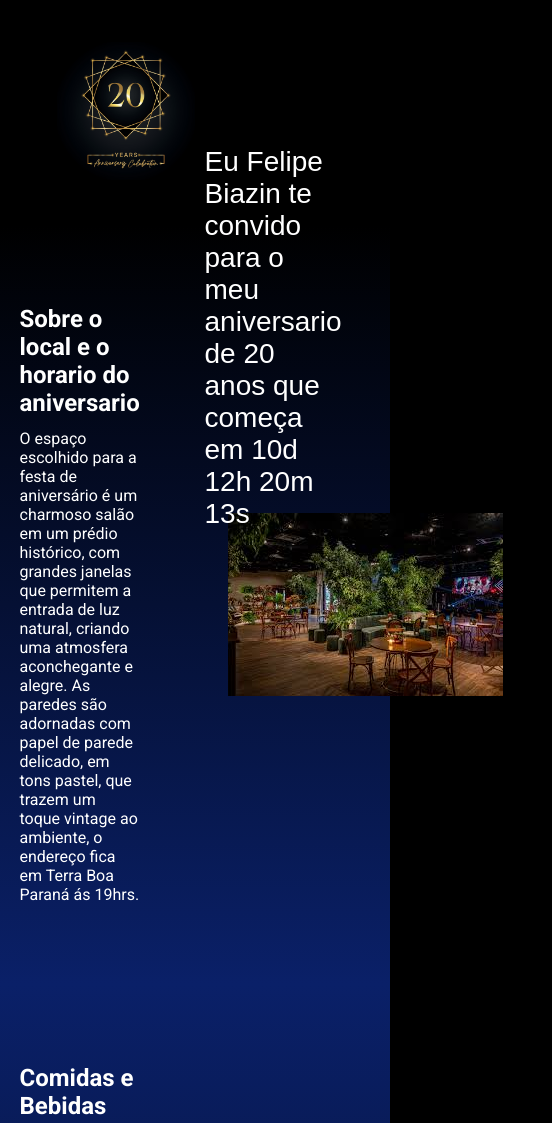
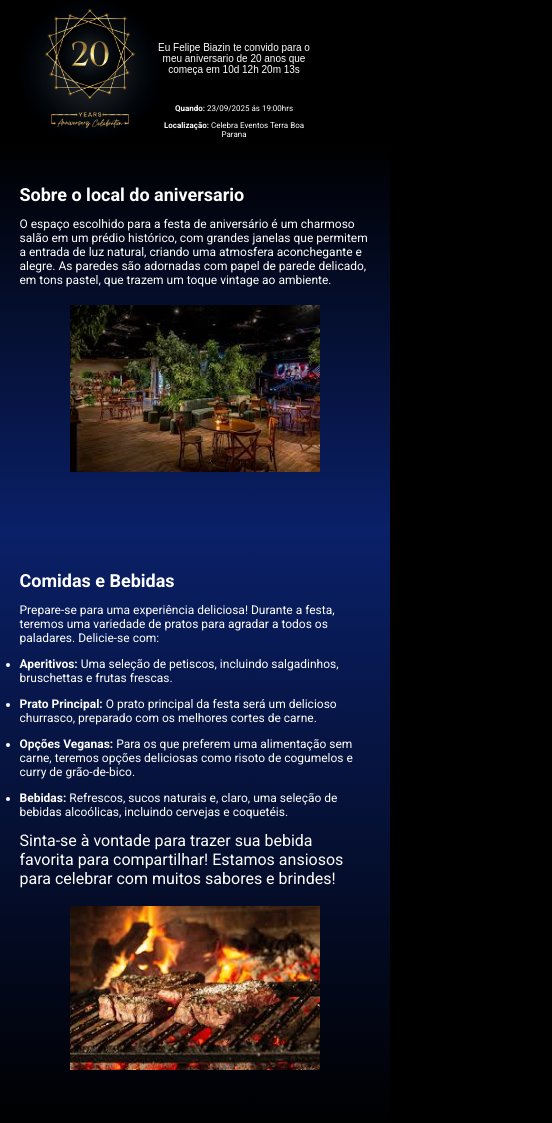
Before and after one commit to FelipeBiazin05/Meu_Aniversario, a website built with Parcel: page src/index.html in a window 390 px wide. Shown: the top 1123 px of the page, 552 px wide, since content can reach past the window. Built offline with nearby package versions, Linux system fonts and the light colour scheme; a web font is replaced by a local one.

Commit message:
Terminando o CSS responsivo do site

```diff
--- a/src/index.html
+++ b/src/index.html
@@ -11,25 +11,37 @@
     <link rel="preconnect" href="https://fonts.gstatic.com" crossorigin>
     <link href="https://fonts.googleapis.com/css2?family=Protest+Strike&family=Roboto:ital,wght@0,400;0,700;1,100&display=swap" rel="stylesheet">
     <link rel="stylesheet" href="./styles/main.scss">
+    <link rel="stylesheet" href="https://unpkg.com/aos@next/dist/aos.css" />
+
 </head>
 <body>
     <header class="hero">
         <div class="container">
-            <img class="hero__img" src="./images/Imagem De Fundo.jpg" alt="imagem de anievrsario de 20 anos">
+            <div>
+                <img class="hero__img" src="./images/Imagem De Fundo.jpg" alt="imagem de anievrsario de 20 anos">
             <p class="hero__title">
                 Eu Felipe Biazin te convido para o meu aniversario de 20 anos que começa em <span>10d 12h 20m 13s</span>
             </p>
+            <ul class="hero__info">
+                <li class="hero__info__itemA">
+                    <b>Localização:</b> Celebra Eventos Terra Boa Parana
+                </li>
+                <li class="hero__info__itemB">
+                    <b>Quando:</b> 23/09/2025 ás 19:00hrs
+                </li>
+            </ul>
+            </div>
         </div>
     </header>
     <section class="sobre sobre--info">
-        <div class="container">
+        <div class="container" data-aos="fade-right" data-aos-offset="300" data-aos-easing="ease-in-sine" data-aos-duration="600">
             <div class="sobre__detalhes">
                 <div class="sobre__detalhes__info">
                     <h1 class="sobre__detalhes__info__titulo">
-                        Sobre o local e o horario do aniversario
+                        Sobre o local do aniversario
                     </h1>
                     <p class="sobre__detalhes__info__descricao">
-                        O espaço escolhido para a festa de aniversário é um charmoso salão em um prédio histórico, com grandes janelas que permitem a entrada de luz natural, criando uma atmosfera aconchegante e alegre. As paredes são adornadas com papel de parede delicado, em tons pastel, que trazem um toque vintage ao ambiente, o endereço fica em Terra Boa Paraná ás 19hrs.
+                        O espaço escolhido para a festa de aniversário é um charmoso salão em um prédio histórico, com grandes janelas que permitem a entrada de luz natural, criando uma atmosfera aconchegante e alegre. As paredes são adornadas com papel de parede delicado, em tons pastel, que trazem um toque vintage ao ambiente.
                     </p>
                 </div>
                 <img class="sobre__detalhes__img" src="./images/foto de festa de aniversario.jfif" alt="local">
@@ -37,7 +49,7 @@
         </div>
     </section>
     <section class="sobre sobre--info-comidas">
-        <div class="container">
+        <div class="container" data-aos="fade-left" data-aos-duration="1500">
             <div class="sobre__detalhes">
                 <div class="sobre__detalhes__info">
                     <h1 class="sobre__detalhes__info__titulo">
@@ -54,7 +66,7 @@
                             <b>Prato Principal:</b> O prato principal da festa será um delicioso churrasco, preparado com os melhores cortes de carne.
                         </li>
                         <li class="sobre__detalhes__info__cardapio__item">
-                            <b>Opções Vegetarianas/Veganas:</b> Para os que preferem uma alimentação sem carne, teremos opções deliciosas como risoto de cogumelos e curry de grão-de-bico.
+                            <b>Opções Veganas:</b> Para os que preferem uma alimentação sem carne, teremos opções deliciosas como risoto de cogumelos e curry de grão-de-bico.
                         </li>
                         <li class="sobre__detalhes__info__cardapio__item">
                             <b>Bebidas:</b> Refrescos, sucos naturais e, claro, uma seleção de bebidas alcoólicas, incluindo cervejas e coquetéis.
@@ -69,7 +81,7 @@
         </div>
     </section>
     <section class="sobre">
-        <div class="container">
+        <div class="container" data-aos="fade-down" data-aos-easing="linear" data-aos-duration="1500">
             <div class="sobre__detalhes">
                 <div class="sobre__detalhes__info">
                     <h1 class="sobre__detalhes__info__titulo">
@@ -85,17 +97,18 @@
                             <input required type="tel" name="numeroConvidado" id="numeroConvidado">
                         </div>
                         <div class="sobre__detalhes__info__form__questoes">
-                            <input class="sobre__detalhes__info__form__questoes__checkbox" type="checkbox" name="confirmacao" id="confirmo"><label for="">Confirmo minha presença</label> <br>
-                            <input class="sobre__detalhes__info__form__questoes__checkbox" type="checkbox" name="confirmacao" id="naoConfirmo"><label for="">Não poderei comparecer</label> <br>
-                            <input class="sobre__detalhes__info__form__questoes__checkbox" type="checkbox" name="confirmacao" id="Talvez"><label for="">Talvez</label> <br>
+                            <input class="sobre__detalhes__info__form__questoes__radio" required type="radio" name="confirmacao" id="confirmo"><label for="">Confirmo minha presença</label> <br>
+                            <input class="sobre__detalhes__info__form__questoes__radio" required type="radio" name="confirmacao" id="naoConfirmo"><label for="">Não poderei comparecer</label> <br>
+                            <input class="sobre__detalhes__info__form__questoes__radio" required type="radio" name="confirmacao" id="Talvez"><label for="">Talvez</label> <br>
                         </div>
                         <button>Confirmar</button>
                     </form>
                 </div>
-                <img class="sobre__detalhes__img" src="./images/logo/contato.png" alt="contato">
+                <img class="sobre__detalhes__img sobre__detalhes__img&--image-confirmacao" src="./images/logo/contato.png" alt="contato">
             </div>
         </div>
     </section>
+    <script src="https://unpkg.com/aos@next/dist/aos.js"></script>
     <script src="./scripts/main.js"></script>
 </body>
 </html>
--- a/src/scripts/main.js
+++ b/src/scripts/main.js
@@ -0,0 +1 @@
+AOS.init();
--- a/src/styles/_hero.scss
+++ b/src/styles/_hero.scss
@@ -1,23 +1,131 @@
 @use 'variaveis';
 
 .hero {
-    padding: 2.6em;
+    display: flex;
+    justify-content: space-between;
+    position: relative;
+
+    &__container {
+        display: flex;
+        justify-content: center;
+        align-items: center;
+        position: relative;
+    }
 
         &__img {
             width: 50%;
+            max-width: 100%;
+            height: auto;
+            object-fit: cover;
         }
 
         &__title {
             color: variaveis.$corDoTituloHero;
             font-size: 28px;
+            font-family: "Protest Strike", sans-serif;
             position: absolute;
             top: 40%;
             left: 70%;
             transform: translate(-50%, -50%);
-        font-family: "Protest Strike", sans-serif;
+            text-align: center;
         }
 
         span {
             font-family: "Protest Strike", sans-serif;
         }
+
+        &__info {
+
+        &__itemA {
+            color: variaveis.$corDoTituloHero;
+            font-size: 16px;
+            position: absolute;
+            top: 70%;
+            left: 70%;
+            transform: translate(-50%, -50%);
+            text-align: center;
+            list-style: none;
         }
+
+        &__itemB {
+            color: variaveis.$corDoTituloHero;
+            font-size: 16px;
+            position: absolute;
+            top: 76%;
+            left: 70%;
+            transform: translate(-50%, -50%);
+            text-align: center;
+            list-style: none;
+        }
+    }
+}
+
+@media (max-width: 1023px) {
+    .hero {
+
+        &__title {
+            font-size: 18px;
+        }
+
+        &__info {
+
+
+            &__itemA {
+                margin: 0;
+                font-size: 14px;
+                top: 75%;
+                position: absolute;
+                left: 70%;
+                transform: translate(-50%, -50%);
+            }
+
+            &__itemB {
+                margin: 0;
+                font-size: 14px;
+                top: 65%;
+                position: absolute;
+                left: 70%;
+                transform: translate(-50%, -50%);
+            }
+        }
+    }
+}
+
+@media (max-width: 640px) {
+    .hero {
+        flex-direction: row;
+        &__img {
+            width: 40%;
+        }
+
+        &__title {
+            font-size: 10px;
+            position: absolute;
+            top: 40%;
+            left: 60%;
+            transform: translate(-50%, -50%);
+        }
+
+        &__info {
+
+
+            &__itemA {
+                margin: 0;
+                font-size: 8px;
+                top: 90%;
+                position: absolute;
+                left: 60%;
+                transform: translate(-50%, -50%);
+            }
+
+            &__itemB {
+                margin: 0;
+                font-size: 8px;
+                top: 75%;
+                position: absolute;
+                left: 60%;
+                transform: translate(-50%, -50%);
+            }
+        }
+    }
+}
--- a/src/styles/_sobre.scss
+++ b/src/styles/_sobre.scss
@@ -19,11 +19,29 @@
         align-items: center;
         justify-content: space-between;
 
+        @media (max-width: 640px) {
+            flex-direction: column;
+            text-align: center;
+
+            &:last-child {
+                text-align: left;
+            }
+        }
+
         &__img {
             margin-left: 25%;
             display: block;
             max-width: 400px;
             width: 100%;
+
+            @media (max-width: 640px) {
+                margin: 18px auto;
+                max-width: 250px;
+
+                &--image-confirmacao {
+                    display: none;
+                }
+            }
         }
 
         &__info {
@@ -31,10 +49,17 @@
 
             &__titulo {
                 margin-bottom: 12px;
+
+                @media (max-width: 640px) {
+                    font-size: 18px;
+                }
             }
 
             &__descricao {
 
+                @media (max-width: 640px) {
+                    font-size: 12px;
+                }
             }
 
             &__cardapio {
@@ -42,6 +67,10 @@
                 &__item {
                     margin-top: 12px;
                     margin-bottom: 12px;
+
+                    @media (max-width: 640px) {
+                        font-size: 12px;
+                    }
                 }
             }
 
@@ -61,7 +90,7 @@
                 &__questoes {
                     margin-bottom: 12px;
 
-                    &__checkbox {
+                    &__radio {
                         margin-right: 5px;
                     }
 
@@ -75,3 +104,9 @@
         }
     }
 }
+
+@media (max-width: 640px) {
+    .sobre {
+        padding: 40px 0;
+    }
+}
--- a/src/styles/main.scss
+++ b/src/styles/main.scss
@@ -12,6 +12,7 @@
 
 body {
     background-color: #000;
+    overflow-x: hidden;
 }
 
 .container {
@@ -19,8 +20,11 @@ body {
     width: 100%;
     margin: 0 auto;
 
+
     @media (max-width: 640px) {
-        max-width: 80%;
+        .container {
+            overflow-x: hidden;
+        }
     }
 
     @media (max-width: 1024px) {
```
Also changed, not shown: dist/index.html, dist/scripts/main.js, dist/styles/main.css, 4 other files. Lines whose indentation alone changed are shown as unchanged.
